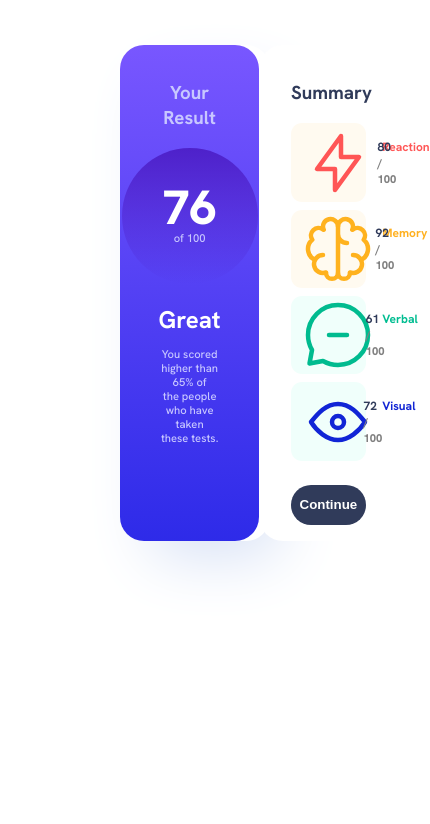
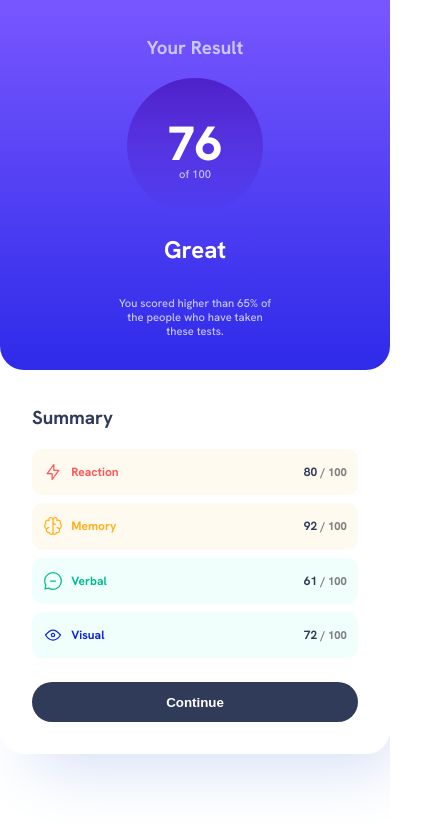
Before and after one commit to sea-cell0/frontendmentor-challenges, a plain HTML site: page results-summary-component-main/index.html in a window 390 px wide. Shown: the whole page, 430 px wide, since content can reach past the window. Drawn offline with Linux system fonts and the light colour scheme.

Commit message:
Responsividade adicionada

```diff
--- a/results-summary-component-main/css.css
+++ b/results-summary-component-main/css.css
@@ -1,7 +1,7 @@
 body {
 
     font-family: 'Hanken Grotesk', sans-serif;
-
+    margin: 0;
 }
 
 
@@ -26,8 +26,13 @@ span {
 
 #result p {
     font-size: 0.7rem;
+    color: hsl(241, 100%, 89%);
+    white-space: nowrap;
+    margin-bottom: 0;
+}
+
+#circle p {
     margin-top: -0.5rem;
-    color: hsl(241, 100%, 89%)
 }
 
 
@@ -37,15 +42,13 @@ img {
 }
 
 
-.yellow p {
+.yellow p , .white p {
     font-size: 0.75rem;
     color: hsl(224, 30%, 27%);
+    white-space: nowrap;
 }
 
-.white p {
-    font-size: 0.75rem;
-    color: hsl(224, 30%, 27%);
-}
+
 
 #reaction p{
     color: hsl(0, 100%, 67%);
@@ -78,7 +81,7 @@ p span {
     display: flex;
     position: relative;
     flex-direction: row;
-    width: 40%;
+    width: fit-content;
     height: 50%;
     margin: auto;
     margin-top: 12%;
@@ -91,18 +94,19 @@ p span {
     text-align: center;
     display: flex;
     flex-direction: column;
-    width: 50%;
+    width: 11rem;
     background: linear-gradient(hsl(252, 100%, 67%), hsl(241, 81%, 54%));
     align-items: center;
-    padding: 1rem 2rem;
+    padding: 1rem 2rem 2rem;
     border-radius: 1.5rem;
+    justify-content: space-between;
 }
 
 #summary {
-    width: 50%;
+    width: 11rem;
     display: flex;
     flex-direction: column;
-    padding: 1rem 2rem;
+    padding: 1rem 2rem 2rem;
     background-color: white;
     border-radius: 1.5rem;
     justify-content: space-evenly;
@@ -131,6 +135,10 @@ p span {
 
     background-color: hsl(39, 100%, 97%);
 
+}
+
+div.yellow > p , div.white > p {
+    margin-left: 2.5rem;
 }
 
 button {
@@ -168,3 +176,26 @@ button:active {
     top: 50rem;
 
 }
+
+@media (max-width: 425px) {
+
+
+    #container {
+        flex-direction: column;
+        flex-flow: wrap;
+        margin: 0;
+    }
+
+    #result {
+        height: 50%;
+    }
+
+    #result , #summary {
+        width: 100%;
+        border-radius: 0 0 1.5rem 1.5rem;
+    }
+
+    #result p {
+        white-space: normal;
+    }
+}
```
